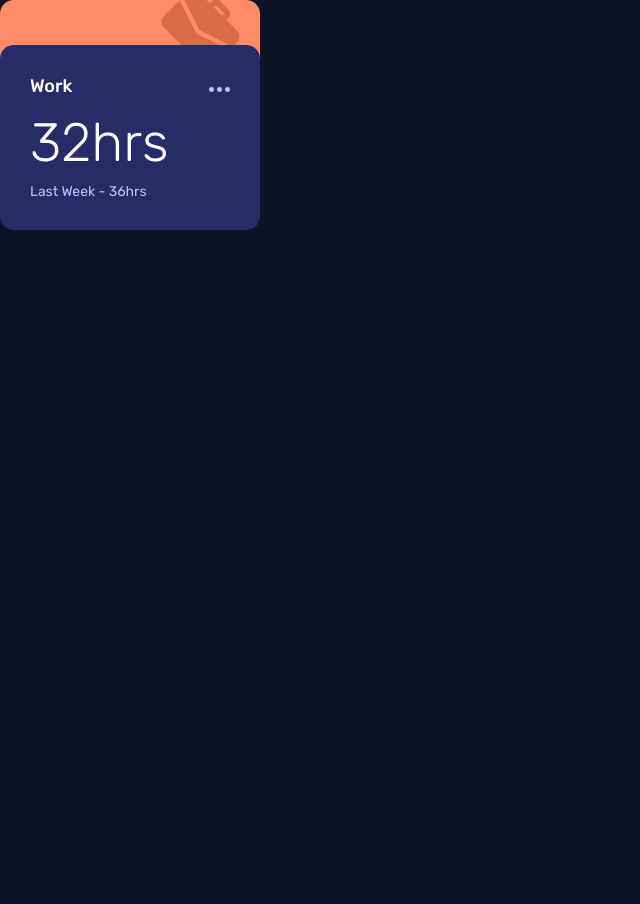
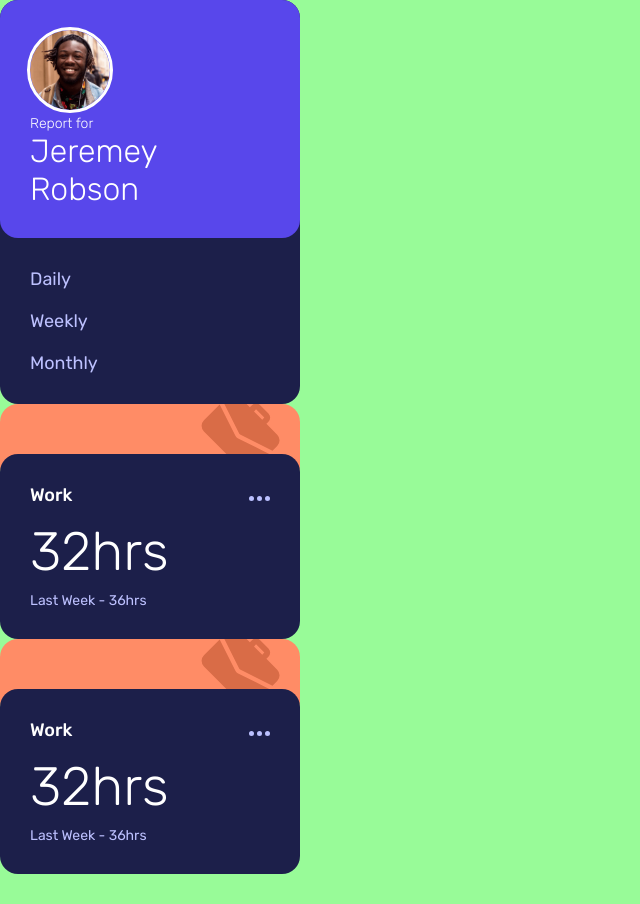
Before and after one commit to MichaelShawUK/frontend-mentor, a React (Vite) app: page / in a window 1280 px wide. Shown: the whole page, without its empty margins (0-640 px from the left). Before the commit the page ends 800 px from the top, so only its background shows below. Built offline with nearby package versions, Linux system fonts and the light colour scheme.

Commit message:
Layout profile card

```diff
--- a/src/projects/junior/time-tracking-dashboard-main/src/App.tsx
+++ b/src/projects/junior/time-tracking-dashboard-main/src/App.tsx
@@ -1,9 +1,12 @@
 import "../src/styles/css/index.css";
+import ProfileCard from "./components/ProfileCard";
 import TrackingCard from "./components/TrackingCard";
 
 function TimeTrackingDashboard() {
   return (
     <div className="time-tracking-dashboard">
+      <ProfileCard />
+      <TrackingCard />
       <TrackingCard />
       {/* <TrackingCard /> */}
     </div>
--- a/src/projects/junior/time-tracking-dashboard-main/src/components/ProfileCard.tsx
+++ b/src/projects/junior/time-tracking-dashboard-main/src/components/ProfileCard.tsx
@@ -1,5 +1,21 @@
+import avatar from "../assets/images/image-jeremy.png";
+
 function ProfileCard() {
-  return <div className="profile card"></div>;
+  return (
+    <div className="profile">
+      <div className="avatar">
+        <img src={avatar} />
+        <p>
+          Report for <span className="report-name">Jeremey Robson</span>
+        </p>
+      </div>
+      <ul>
+        <li>Daily</li>
+        <li>Weekly</li>
+        <li>Monthly</li>
+      </ul>
+    </div>
+  );
 }
 
 export default ProfileCard;
--- a/src/projects/junior/time-tracking-dashboard-main/src/styles/css/index.css
+++ b/src/projects/junior/time-tracking-dashboard-main/src/styles/css/index.css
@@ -1,6 +1,48 @@
 @import "https://fonts.googleapis.com/css?family=Rubik:300";
 @import "https://fonts.googleapis.com/css?family=Rubik:400";
 @import "https://fonts.googleapis.com/css?family=Rubik:500";
+.profile {
+  background-color: hsl(235, 46%, 20%);
+  border-radius: 18px;
+  width: 300px;
+}
+.profile ul {
+  color: hsl(236, 100%, 87%);
+  display: flex;
+  flex-direction: column;
+  gap: 20px;
+  list-style-type: none;
+  padding: 30px;
+}
+.profile ul li {
+  cursor: pointer;
+  width: min-content;
+}
+.profile ul li:hover {
+  color: #fff;
+}
+
+.avatar {
+  background-color: hsl(246, 80%, 60%);
+  border-radius: 18px;
+  padding: 30px;
+}
+.avatar img {
+  border-radius: 50%;
+  outline: 3px solid #fff;
+  width: 80px;
+}
+.avatar p {
+  font-weight: 300;
+  font-size: 14px;
+}
+
+.report-name {
+  font-size: 32px;
+  font-weight: 300;
+  display: block;
+}
+
 * {
   margin: 0;
   padding: 0;
@@ -9,6 +51,7 @@
 
 body {
   background-color: hsl(226, 43%, 10%);
+  background-color: palegreen;
   color: #fff;
   font-family: "Rubik";
   font-size: 18px;
@@ -16,7 +59,8 @@ body {
 
 .tracking {
   position: relative;
-  width: 260px;
+  width: 300px;
+  margin-bottom: -30px;
 }
 .tracking:hover {
   cursor: pointer;
@@ -26,9 +70,9 @@ body {
 }
 .tracking .background {
   background-color: hsl(15, 100%, 70%);
-  border-radius: 14px;
+  border-radius: 18px;
   position: relative;
-  height: 100px;
+  height: 80px;
   overflow: clip;
 }
 .tracking .background img {
@@ -39,10 +83,10 @@ body {
 
 .card {
   background-color: hsl(235, 46%, 20%);
-  border-radius: 14px;
+  border-radius: 18px;
   padding: 30px;
-  position: absolute;
-  top: 45px;
+  position: relative;
+  top: -30px;
   width: 100%;
   display: grid;
   grid-template-areas: "category ellipsis" "time time" "previous previous";
--- /dev/null
+++ b/src/projects/junior/time-tracking-dashboard-main/src/styles/scss/_profile.scss
@@ -0,0 +1,48 @@
+.profile {
+  background-color: $dark-blue;
+  border-radius: $border-radius;
+  width: 300px;
+  // padding: 50px;
+  // padding-bottom: 30px;
+
+  ul {
+    color: $pale-blue;
+    display: flex;
+    flex-direction: column;
+    gap: 20px;
+    list-style-type: none;
+    padding: 30px;
+
+    li {
+      cursor: pointer;
+      width: min-content;
+
+      &:hover {
+        color: #fff;
+      }
+    }
+  }
+}
+
+.avatar {
+  background-color: $blue;
+  border-radius: $border-radius;
+  padding: 30px;
+
+  img {
+    border-radius: 50%;
+    outline: 3px solid #fff;
+    width: 80px;
+  }
+
+  p {
+    font-weight: 300;
+    font-size: 14px;
+  }
+}
+
+.report-name {
+  font-size: 32px;
+  font-weight: 300;
+  display: block;
+}
--- /dev/null
+++ b/src/projects/junior/time-tracking-dashboard-main/src/styles/scss/_sizes.scss
@@ -0,0 +1 @@
+$border-radius: 18px;
--- a/src/projects/junior/time-tracking-dashboard-main/src/styles/scss/index.scss
+++ b/src/projects/junior/time-tracking-dashboard-main/src/styles/scss/index.scss
@@ -3,6 +3,8 @@
 @import "https://fonts.googleapis.com/css?family=Rubik:400";
 @import "https://fonts.googleapis.com/css?family=Rubik:500";
 @import "colors";
+@import "sizes";
+@import "profile";
 
 * {
   margin: 0;
@@ -12,18 +14,21 @@
 
 body {
   background-color: $very-dark-blue;
+  background-color: palegreen;
   color: #fff;
   font: {
     family: "Rubik";
     size: 18px;
   }
   // padding-top: 50px;
+  // padding: 20px;
 }
 
 .tracking {
   // margin: 40px;
   position: relative;
-  width: 260px;
+  width: 300px;
+  margin-bottom: -30px;
 
   &:hover {
     cursor: pointer;
@@ -33,9 +38,9 @@ body {
   }
   .background {
     background-color: $work;
-    border-radius: 14px;
+    border-radius: $border-radius;
     position: relative;
-    height: 100px;
+    height: 80px;
     overflow: clip;
 
     img {
@@ -48,10 +53,10 @@ body {
 
 .card {
   background-color: $dark-blue;
-  border-radius: 14px;
+  border-radius: $border-radius;
   padding: 30px;
-  position: absolute;
-  top: 45px;
+  position: relative;
+  top: -30px;
   width: 100%;
 
   display: grid;
```
Also changed, not shown: 1 other file (tests, documents, lock files or other folders).
